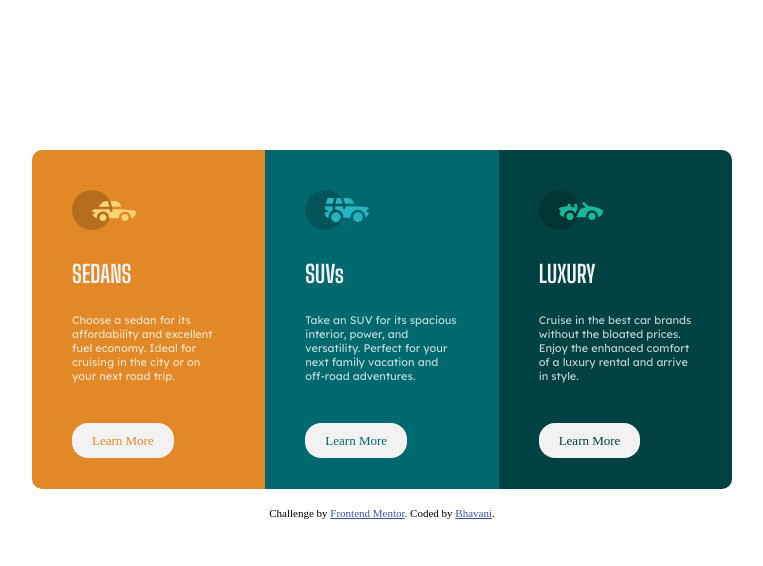
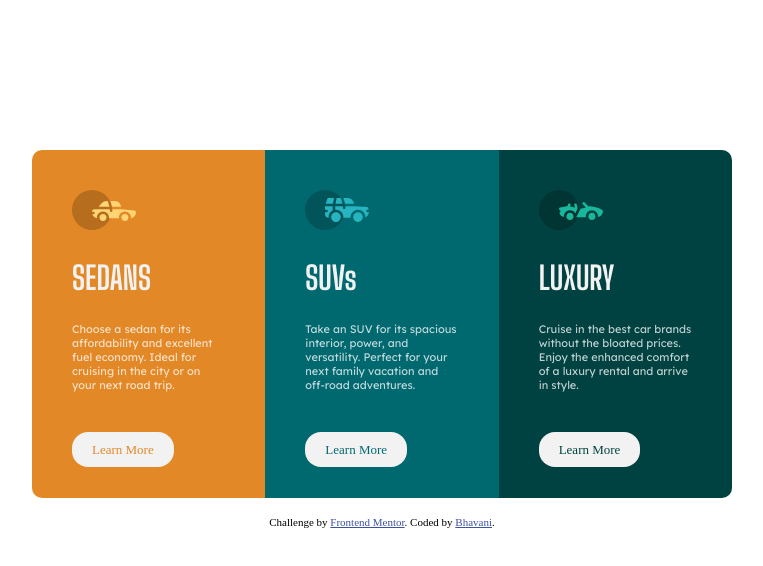
Before and after one commit to BhavaniPenugonda/3-column-preview-card-component-main, a plain HTML site: page index.html in a window 1280 px wide. Shown: the whole page, without its empty margins (258-1021 px from the left). Drawn offline with Linux system fonts and the light colour scheme.

Commit message:
index.html
heading is changed from h2 to h1

```diff
--- a/css/styles.css
+++ b/css/styles.css
@@ -6,7 +6,7 @@
   --grid-item-sedans-bgcolor: hsl(31, 77%, 52%);
   --grid-item-SUVs-bgcolor:hsl(184, 100%, 22%);
   --grid-item-Luxury-bgcolor:hsl(179, 100%, 13%);
-  --h2-button-color:hsl(0, 0%, 95%);
+  --h1-button-color:hsl(0, 0%, 95%);
   --p-textcolor:hsla(0, 0%, 100%, 0.75);
   --attribution-a:hsl(228, 45%, 44%);
 }
@@ -46,9 +46,9 @@
   background-color: var(--grid-item-Luxury-bgcolor);
 }
 /* sets the font of  grid item  Title  */
-h2{
+h1{
   margin-top: 25px;
-  color: var(--h2-button-color);
+  color: var(--h1-button-color);
   font-family:"Big Shoulders Display", sans-serif;
   font-weight: 700;
 }
@@ -70,7 +70,7 @@ p{
   text-align: center;
   text-decoration: none;
   border-radius: 16px;
-  background-color: var(--h2-button-color);
+  background-color: var(--h1-button-color);
   cursor:pointer;
 
 }
--- a/index.html
+++ b/index.html
@@ -20,7 +20,7 @@
       <div class= "grid-item grid-item-sedans">
         <!--sedans grid icon image-->
         <img src="./images/icon-sedans.svg">
-        <h2> SEDANS </h2>
+        <h1> SEDANS </h1>
         <p>
           Choose a sedan for its affordability and excellent fuel economy. Ideal for cruising in the city
           or on your next road trip.
@@ -30,7 +30,7 @@
       <div class ="grid-item grid-item-SUVs">
         <!--suv grid icon image-->
         <img src="./images/icon-suvs.svg">
-        <h2>SUVs </h2>
+        <h1>SUVs </h1>
         <p>
           Take an SUV for its spacious interior, power, and versatility. Perfect for your next family vacation
           and off-road adventures.
@@ -40,7 +40,7 @@
       <div class = "grid-item grid-item-Luxury">
         <!--luxury grid icon image-->
         <img src="./images/icon-luxury.svg">
-        <h2>LUXURY</h2>
+        <h1>LUXURY</h1>
         <p>
           Cruise in the best car brands without the bloated prices. Enjoy the enhanced comfort of a luxury
           rental and arrive in style.
```
